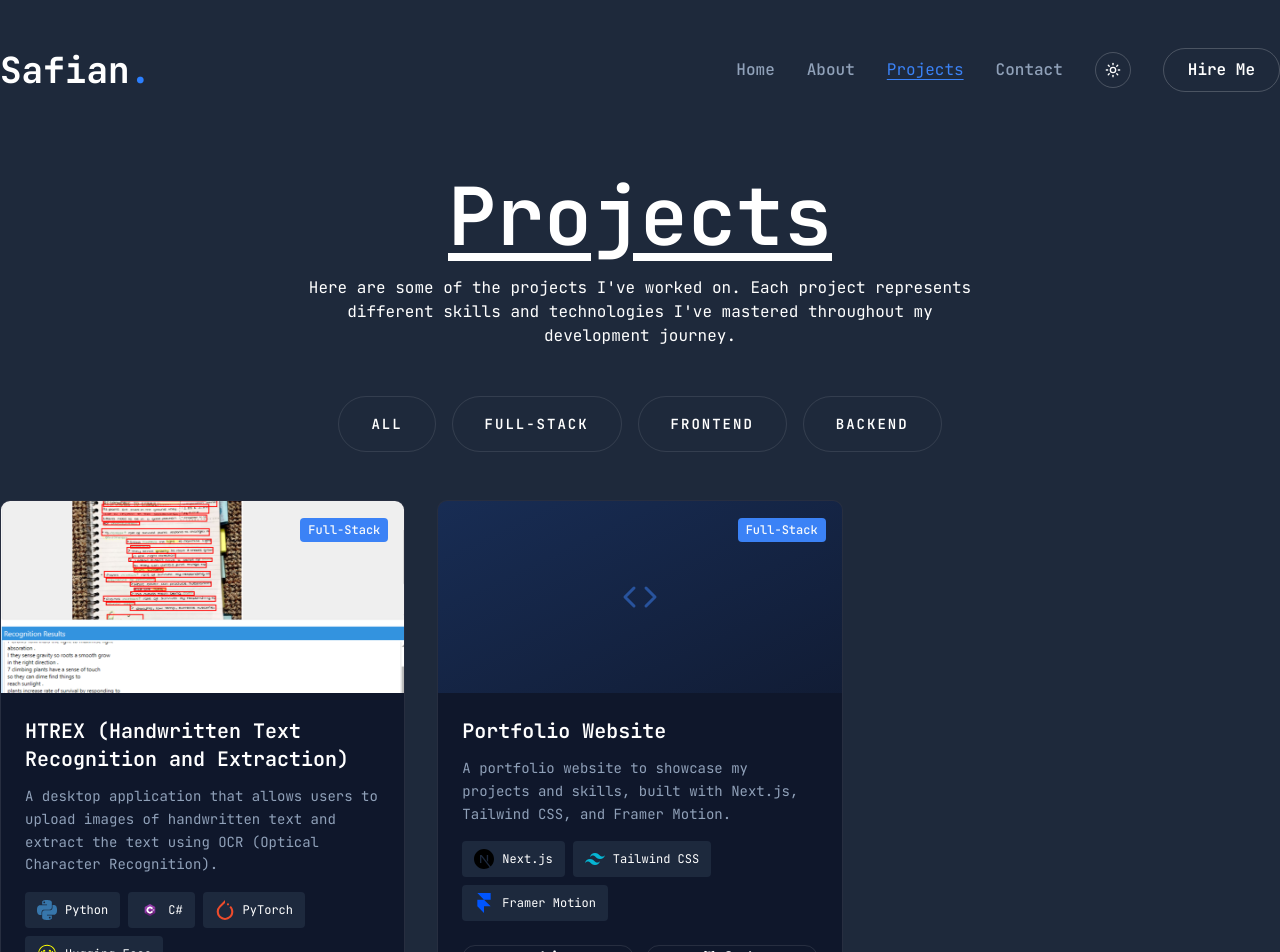
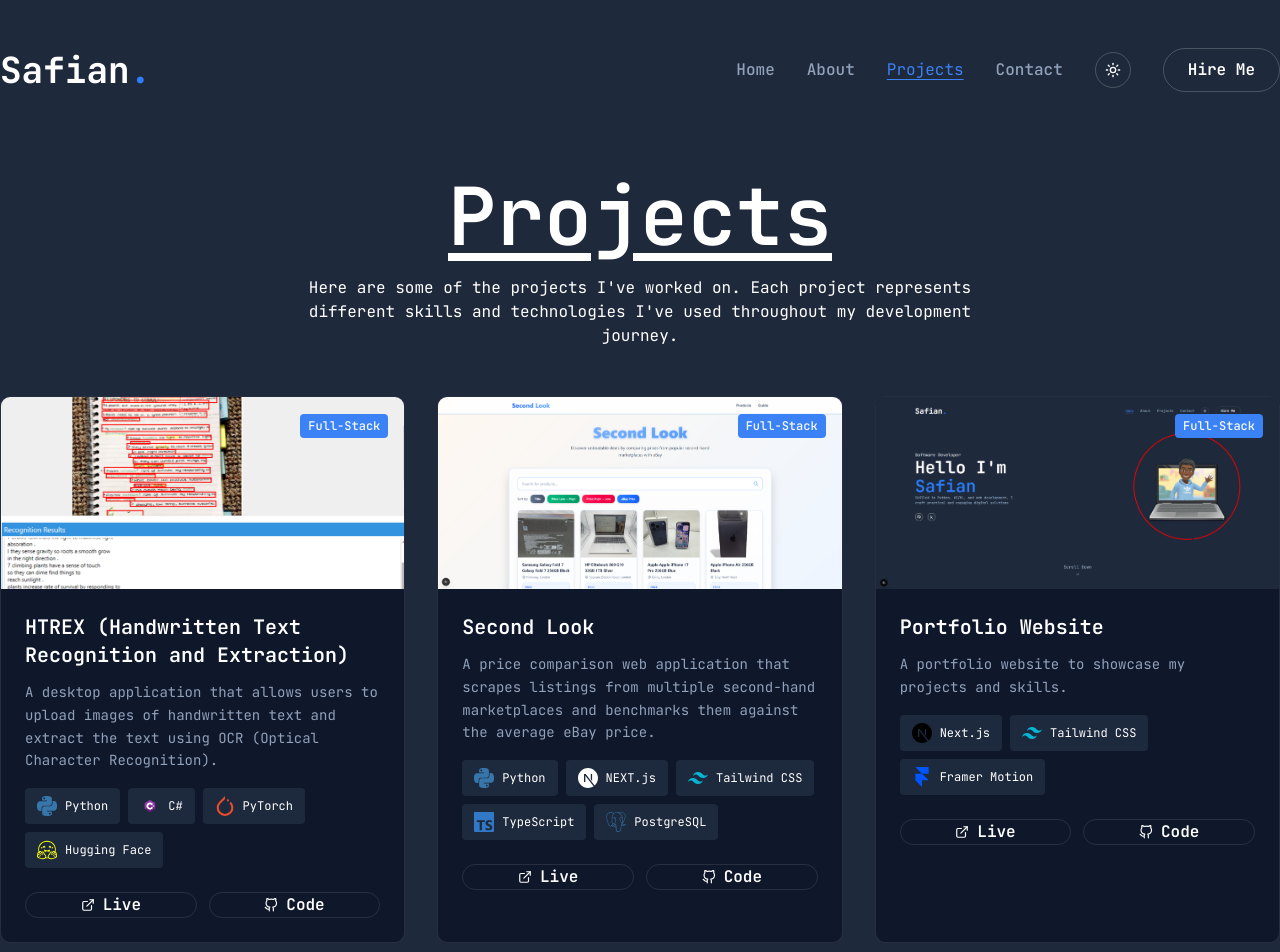
Before and after one commit to DSRCF/portfolio, a Next.js app: page /projects in a window 1280 px wide. Shown: the top 952 px of the page. Built offline with nearby package versions, Linux system fonts and the light colour scheme.

Commit message:
added image for second look and portfolio, removed some text I didn't like

```diff
--- a/app/page.jsx
+++ b/app/page.jsx
@@ -17,7 +17,6 @@ export default function Home() {
           <div className="flex flex-col xl:flex-row items-center justify-between xl:pt-8 xl:pb-24">
             {/* Left side: text */}
             <div className="text-center xl:text-left order-2 xl:order-none">
-              <span className="text-xl">Software Developer</span>
               <h1 className="h1">
                 Hello I'm <br /> <span className="text-blue-500">Safian</span>
               </h1>
--- a/app/projects/page.jsx
+++ b/app/projects/page.jsx
@@ -86,9 +86,25 @@ const Projects = () => {
     },
     {
       id: 2,
+      title: "Second Look",
+      description: "A price comparison web application that scrapes listings from multiple second-hand marketplaces and benchmarks them against the average eBay price.",
+      image: "/assets/SecondLook.png",
+      technologies: [
+        { name: "Python", icon: SiPython },
+        { name: "NEXT.js", icon: SiNextdotjs },
+        { name: "Tailwind CSS", icon: SiTailwindcss },
+        { name: "TypeScript", icon: SiTypescript },
+        { name: "PostgreSQL", icon: SiPostgresql },
+      ],
+      liveUrl: "#",
+      githubUrl: "#",
+      category: "Full-Stack"
+    },
+    {
+      id: 3,
       title: "Portfolio Website",
-      description: "A portfolio website to showcase my projects and skills, built with Next.js, Tailwind CSS, and Framer Motion.",
-      image: "",
+      description: "A portfolio website to showcase my projects and skills.",
+      image: "/assets/portfolio.png",
       technologies: [
         { name: "Next.js", icon: SiNextdotjs },
         { name: "Tailwind CSS", icon: SiTailwindcss },
@@ -100,7 +116,6 @@ const Projects = () => {
     }
   ];
 
-  const categories = ["All", "Full-Stack", "Frontend", "Backend"];
 
   return (
     <section className="h-full">
@@ -111,22 +126,8 @@ const Projects = () => {
             <h1 className="h1 mb-4 underline underline-offset-8">Projects</h1>
             <p className="text-foreground max-w-2xl mx-auto">
               Here are some of the projects I've worked on. Each project represents
-              different skills and technologies I've mastered throughout my development journey.
+              different skills and technologies I've used throughout my development journey.
             </p>
-          </div>
-
-          {/* Category Filter */}
-          <div className="flex flex-wrap justify-center gap-4 mb-12">
-            {categories.map((category) => (
-              <Button
-                key={category}
-                variant="outline"
-                size="lg"
-                className="uppercase"
-              >
-                {category}
-              </Button>
-            ))}
           </div>
 
           {/* Projects Grid */}
--- a/components/ui/FeaturedProjects.jsx
+++ b/components/ui/FeaturedProjects.jsx
@@ -89,25 +89,25 @@ const FeaturedProjects = () => {
     },
     {
       id: 2,
-      title: "SecondLook",
+      title: "Second Look",
       description: "A price comparison web application that scrapes listings from multiple second-hand marketplaces and benchmarks them against the average eBay price.",
-      image: "",
+      image: "/assets/SecondLook.png",
       technologies: [
-        { name: "HTML5", icon: SiHtml5 },
+        { name: "Python", icon: SiPython },
+        { name: "NEXT.js", icon: SiNextdotjs },
         { name: "Tailwind CSS", icon: SiTailwindcss },
-        { name: "JavaScript", icon: SiJavascript },
-        { name: "Firebase", icon: SiFirebase },
+        { name: "TypeScript", icon: SiTypescript },
+        { name: "PostgreSQL", icon: SiPostgresql },
       ],
       liveUrl: "#",
       githubUrl: "#",
-      category: "Full-Stack",
-      featured: true
+      category: "Full-Stack"
     },
     {
       id: 3,
       title: "Portfolio Website",
-      description: "A modern, responsive portfolio website showcasing my projects and skills. Built with Next.js, Tailwind CSS, and Framer Motion for smooth animations and excellent user experience.",
-      image: "",
+      description: "A modern, responsive portfolio website showcasing my projects and skills.",
+      image: "/assets/portfolio.png",
       technologies: [
         { name: "Next.js", icon: SiNextdotjs },
         { name: "Tailwind CSS", icon: SiTailwindcss },
```
Also changed, not shown: public/assets/portfolio.png (added), public/assets/secondlook.png (added).
